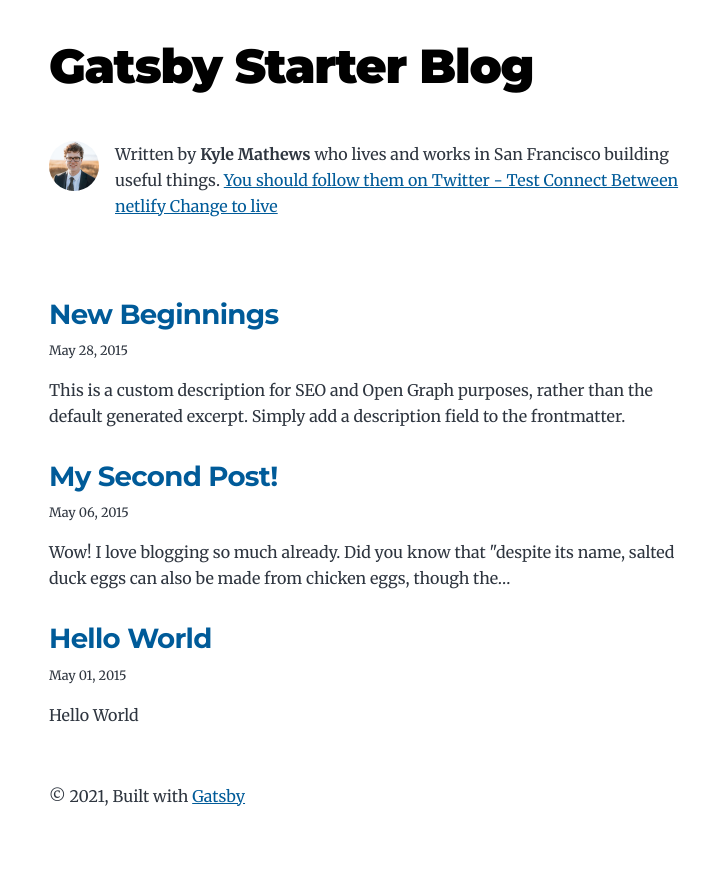
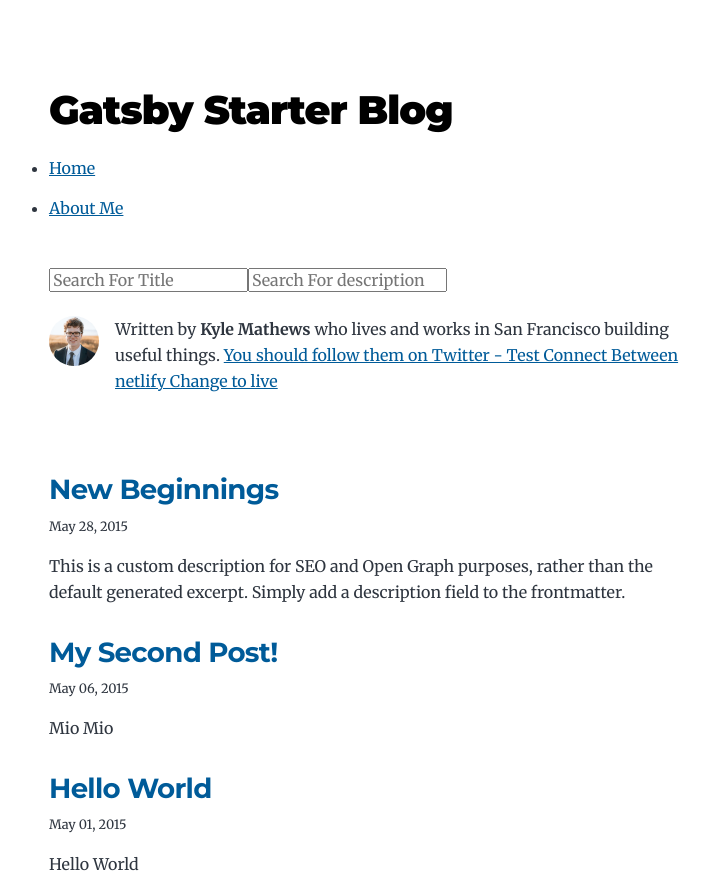
Before and after one commit to HomayounFakhar/Gatsby, a Gatsby site: page / in a window 1280 px wide. Shown: the top 880 px of the page, without its empty margins (275-984 px from the left). Built offline with nearby package versions, Linux system fonts and the light colour scheme; Gatsby itself is replaced by a stand-in of ours.

Commit message:
Search done!

```diff
--- a/content/blog/my-second-post/index.md
+++ b/content/blog/my-second-post/index.md
@@ -1,6 +1,7 @@
 ---
 title: My Second Post!
 date: "2015-05-06T23:46:37.121Z"
+description: "Mio Mio"
 ---
 
 Wow! I love blogging so much already.
--- a/src/components/layout.js
+++ b/src/components/layout.js
@@ -8,16 +8,22 @@ const Layout = ({ location, title, children }) => {
 
   if (isRootPath) {
     header = (
-      <h1 className="main-heading">
+
+      <>
+      <h1 >
         <Link to="/">{title}</Link>
       </h1>
+
+       <nav>
+        <ul ClassName="menu">
+          <li><Link to="/">Home</Link></li>
+          <li><Link to="/about">About Me</Link></li>
+        </ul>
+       </nav>
+
+     </>
     )
-  } else {
-    header = (
-      <Link className="header-link-home" to="/">
-        {title}
-      </Link>
-    )
+
   }
 
   return (
--- a/src/pages/index.js
+++ b/src/pages/index.js
@@ -1,4 +1,4 @@
-import * as React from "react"
+import React, { useState } from 'react';
 import { Link, graphql } from "gatsby"
 
 import Bio from "../components/bio"
@@ -8,6 +8,18 @@ import Seo from "../components/seo"
 const BlogIndex = ({ data, location }) => {
   const siteTitle = data.site.siteMetadata?.title || `Title`
   const posts = data.allMarkdownRemark.nodes
+
+  const [search , setSearch] = useState('')
+
+  const SearchTitle = (event) => {
+    setSearch(event.target.value);
+  }
+
+  const [searchdescription , setSearchdescription] = useState('')
+
+  const Searchdescription = (event) => {
+    setSearchdescription(event.target.value);
+  }
 
   if (posts.length === 0) {
     return (
@@ -25,12 +37,34 @@ const BlogIndex = ({ data, location }) => {
 
   return (
     <Layout location={location} title={siteTitle}>
+
+       <input
+        type="search"
+        placeholder="Search For Title"
+        onChange={SearchTitle}
+        value={search}
+        />
+
+       <input
+        type="search"
+        placeholder="Search For description"
+        onChange={Searchdescription}
+        value={searchdescription}
+        />
+
+      <br></br>
+      <br></br>
+
       <Seo title="All posts" />
       <Bio />
+
       <ol style={{ listStyle: `none` }}>
-        {posts.map(post => {
+        {posts
+        .filter(post => post.frontmatter.description.toUpperCase().includes(searchdescription.toUpperCase()))
+        .filter(post => post.frontmatter.title.toUpperCase().includes(search.toUpperCase()))
+        .map(post => {
+
           const title = post.frontmatter.title || post.fields.slug
-
           return (
             <li key={post.fields.slug}>
               <article
--- a/src/style.css
+++ b/src/style.css
@@ -1,4 +1,3 @@
-/* CSS Custom Properties Definitions */
 
 :root {
   --maxWidth-none: "none";
@@ -62,7 +61,18 @@
   --color-accent: #d1dce5;
 }
 
+
 /* HTML elements */
+
+/* My style */
+
+.menu {
+  display: flex;
+  list-style: none;
+  padding-left: 0;
+}
+
+/* Media queries */
 
 *,
 :after,
@@ -319,7 +329,8 @@ a:focus {
   margin-bottom: var(--spacing-8);
 }
 
-/* Media queries */
+
+
 
 @media (max-width: 42rem) {
   blockquote {
```
Also changed, not shown: src/pages/about.js (+5 -4 lines).
